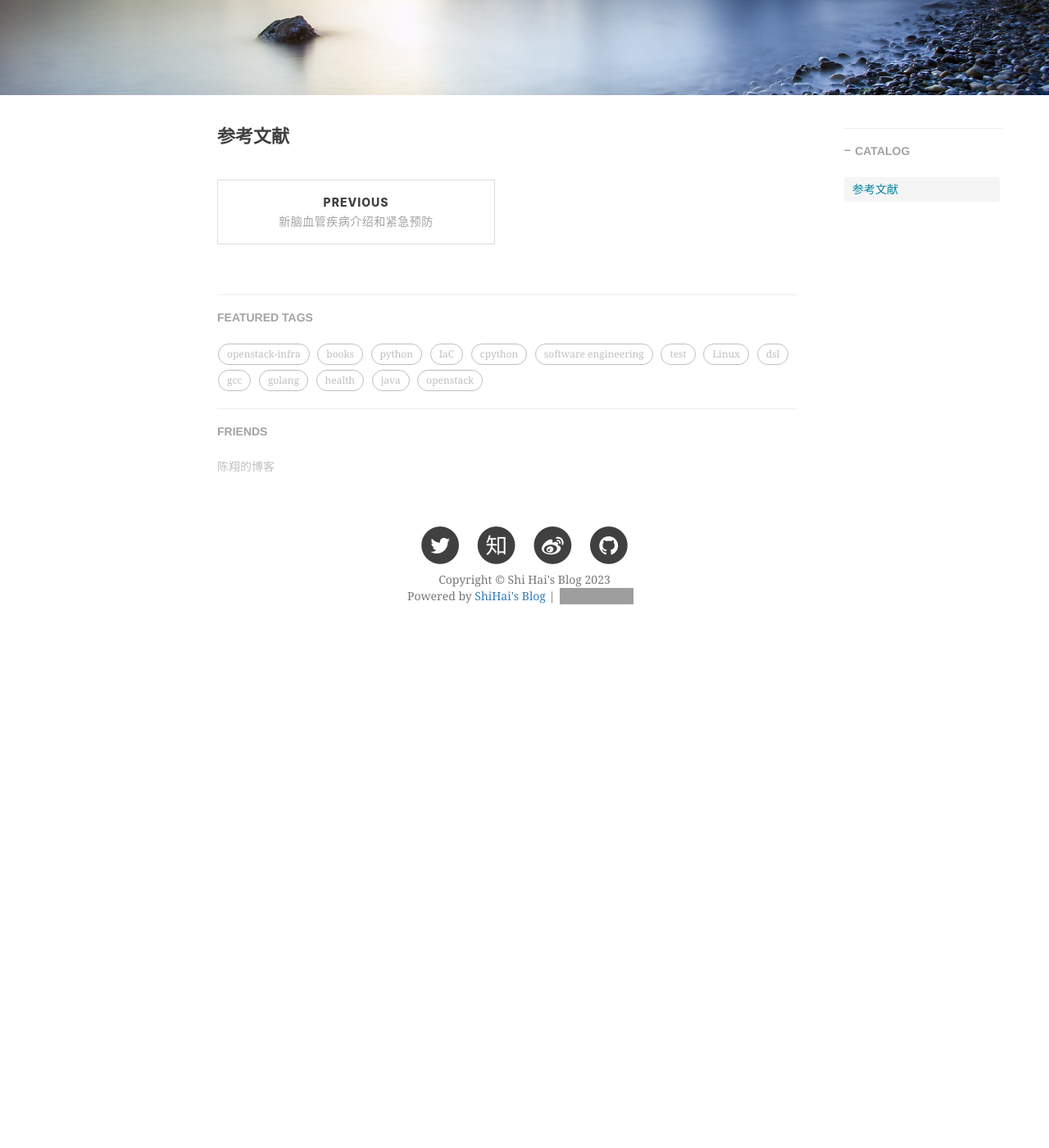
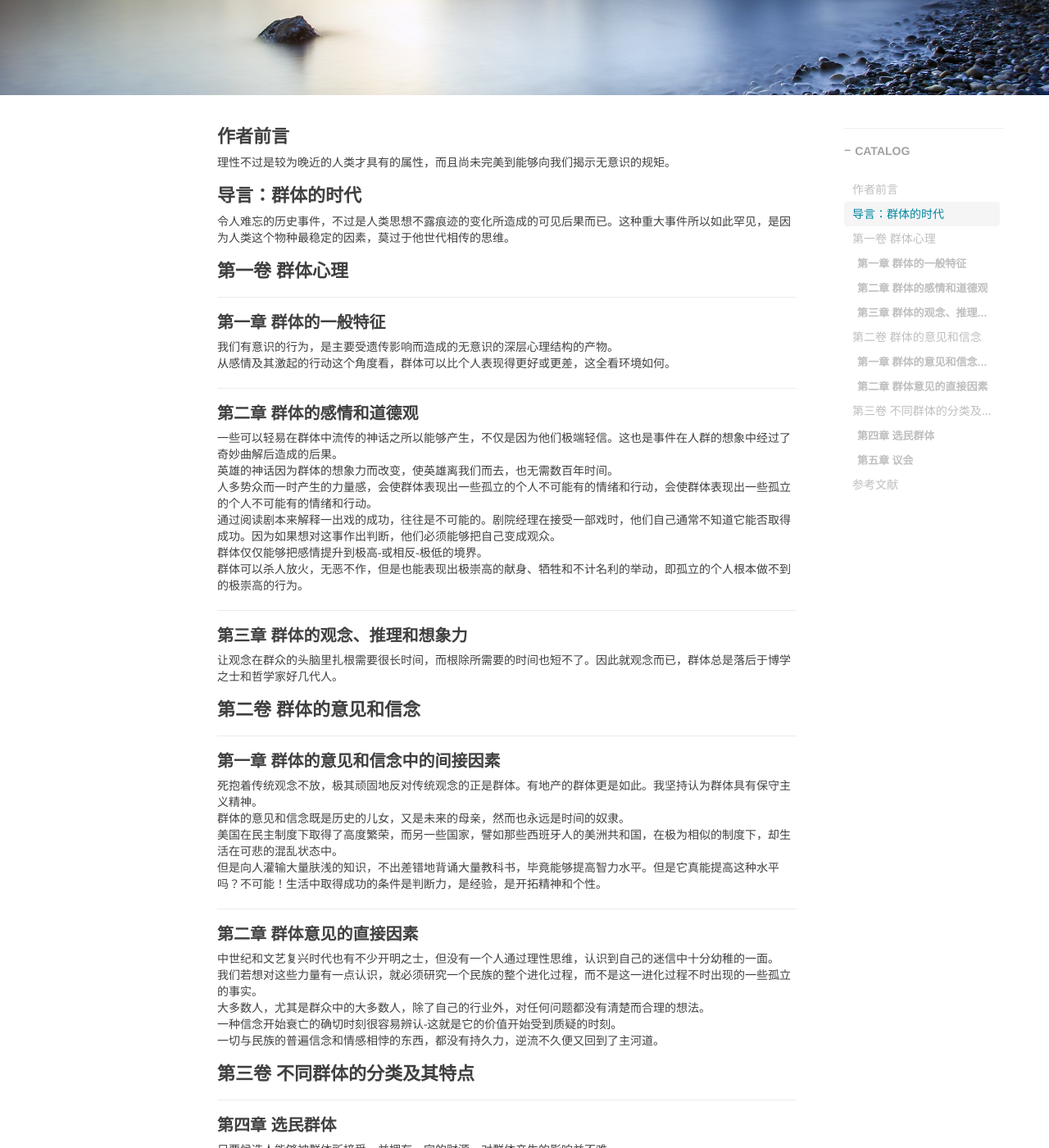
Before and after one commit to shihai1991/shihai1991.github.io, a Jekyll site: the page built from _posts/2023-04-01-乌合之众.md, in a window 1280 px wide and 1400 px high, scrolled down 339 px. Shown: the whole window at 82% size. Built offline with Jekyll 4.4.1, drawn with Linux system fonts in a browser that asks for light colours; nearby versions of some CDN libraries; comment, search, counter and statistics services are not loaded; before the commit the page ends 1161 px from its top, so only the background shows below that; some of the changed text lies outside the part shown; grey boxes are pictures that could not be loaded.

Commit message:
Update 2023-04-01-乌合之众.md

```diff
--- a/_posts/2023-04-01-乌合之众.md
+++ b/_posts/2023-04-01-乌合之众.md
@@ -1,6 +1,6 @@
 ---
 layout: post
-title: 乌合之众
+title: 乌合之众-大众心理研究
 category: books
 catalog: true
 published: true
@@ -8,5 +8,53 @@ tags:
   - books
 time: '2023.04.01 14:52:00'
 ---
+# 作者前言
+理性不过是较为晚近的人类才具有的属性，而且尚未完美到能够向我们揭示无意识的规矩。
+
+# 导言：群体的时代
+令人难忘的历史事件，不过是人类思想不露痕迹的变化所造成的可见后果而已。这种重大事件所以如此罕见，是因为人类这个物种最稳定的因素，莫过于他世代相传的思维。
+
+# 第一卷 群体心理
+
+## 第一章 群体的一般特征
+我们有意识的行为，是主要受遗传影响而造成的无意识的深层心理结构的产物。
+从感情及其激起的行动这个角度看，群体可以比个人表现得更好或更差，这全看环境如何。
+
+## 第二章 群体的感情和道德观
+一些可以轻易在群体中流传的神话之所以能够产生，不仅是因为他们极端轻信。这也是事件在人群的想象中经过了奇妙曲解后造成的后果。
+英雄的神话因为群体的想象力而改变，使英雄离我们而去，也无需数百年时间。
+人多势众而一时产生的力量感，会使群体表现出一些孤立的个人不可能有的情绪和行动，会使群体表现出一些孤立的个人不可能有的情绪和行动。
+通过阅读剧本来解释一出戏的成功，往往是不可能的。剧院经理在接受一部戏时，他们自己通常不知道它能否取得成功。因为如果想对这事作出判断，他们必须能够把自己变成观众。
+群体仅仅能够把感情提升到极高-或相反-极低的境界。
+群体可以杀人放火，无恶不作，但是也能表现出极崇高的献身、牺牲和不计名利的举动，即孤立的个人根本做不到的极崇高的行为。
+
+## 第三章 群体的观念、推理和想象力
+让观念在群众的头脑里扎根需要很长时间，而根除所需要的时间也短不了。因此就观念而已，群体总是落后于博学之士和哲学家好几代人。
+
+# 第二卷 群体的意见和信念
+
+## 第一章 群体的意见和信念中的间接因素
+死抱着传统观念不放，极其顽固地反对传统观念的正是群体。有地产的群体更是如此。我坚持认为群体具有保守主义精神。
+群体的意见和信念既是历史的儿女，又是未来的母亲，然而也永远是时间的奴隶。
+美国在民主制度下取得了高度繁荣，而另一些国家，譬如那些西班牙人的美洲共和国，在极为相似的制度下，却生活在可悲的混乱状态中。
+但是向人灌输大量肤浅的知识，不出差错地背诵大量教科书，毕竟能够提高智力水平。但是它真能提高这种水平吗？不可能！生活中取得成功的条件是判断力，是经验，是开拓精神和个性。
+
+## 第二章 群体意见的直接因素
+中世纪和文艺复兴时代也有不少开明之士，但没有一个人通过理性思维，认识到自己的迷信中十分幼稚的一面。
+我们若想对这些力量有一点认识，就必须研究一个民族的整个进化过程，而不是这一进化过程不时出现的一些孤立的事实。
+大多数人，尤其是群众中的大多数人，除了自己的行业外，对任何问题都没有清楚而合理的想法。
+一种信念开始衰亡的确切时刻很容易辨认-这就是它的价值开始受到质疑的时刻。
+一切与民族的普遍信念和情感相悖的东西，都没有持久力，逆流不久便又回到了主河道。
+
+# 第三卷 不同群体的分类及其特点
+
+## 第四章 选民群体
+只要候选人能够被群体所接受，并拥有一定的财源，对群体产生的影响并不难。
+
+## 第五章 议会
+在所有党派中，尤其是在拉丁民族的党派中，无一例外地存在着一种倾向，即根据适用于一切情况的最简单的抽象原则和普遍规矩来解决最复杂的社会问题。
+一个文明在达到一定的强盛和复杂程度之后，便会止步不前，而一旦止步不前，它注定会进入衰落的过程。这时它的老年期便降临了。
+在追求理想的过程中，从野蛮状态发展到文明状态，然后，当这个理想失去优势时，走向衰落和死亡，这就是一个民族的生命循环的过程。
 
 # 参考文献
+[《乌合之众-大众心理研究》](https://book.douban.com/subject/1012611/)
```
